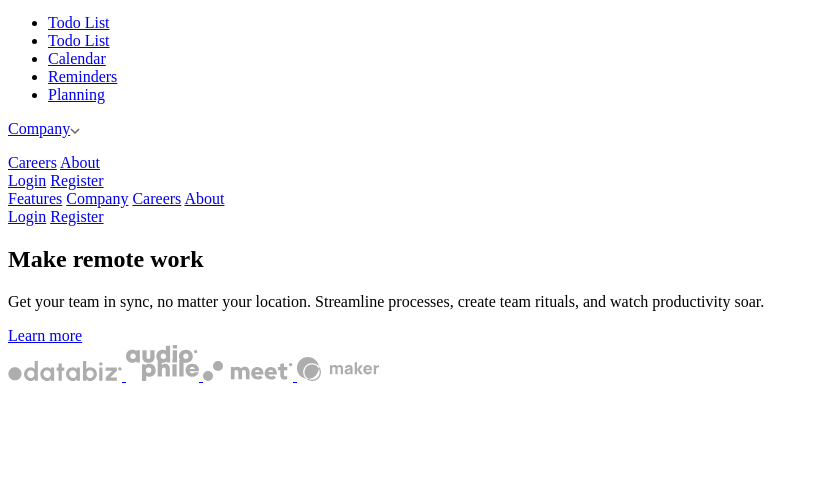
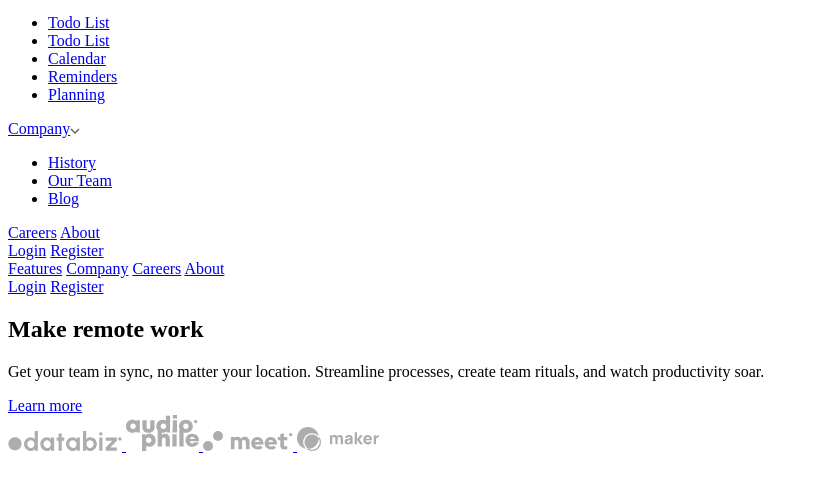
Before and after one commit to Jengas2015/Second-Project, a website built with Parcel: page src/index.html in a window 1280 px wide. Shown: the part 59-548 px from the top of the page, without its empty margins (0-819 px from the left). Built offline with nearby package versions, Linux system fonts and the light colour scheme.

Commit message:
6/21 changes
Further revisions on submenu

```diff
--- a/src/index.html
+++ b/src/index.html
@@ -45,9 +45,9 @@
                 </a>
                 <a class="menu-item menu-item-has-children" href="#">Company<img class="arrowDown" src="/assets/images/icon-arrow-down.svg">
                   <ul class="sub-menu">
-                    <!-- <li class="menu-item"><a href="#">History</a></li>
+                    <li class="menu-item"><a href="#">History</a></li>
                     <li class="menu-item"><a href="#">Our Team</a></li>
-                    <li class="menu-item"><a href="#">Blog</a></li> -->
+                    <li class="menu-item"><a href="#">Blog</a></li>
                   </ul>
                 </a>
                 <a class="menu-item" href="#">Careers</a>
--- a/src/scss/_header.scss
+++ b/src/scss/_header.scss
@@ -112,12 +112,10 @@
         .sub-menu{
             display: flex;
             flex-direction: column;
-            position: absolute;
+            position: relative;
             border: solid red 1px;
             text-align: start;
-            margin-right: 0px;
 
-            //max-width: 10px;
         }
 
         ul{
```
